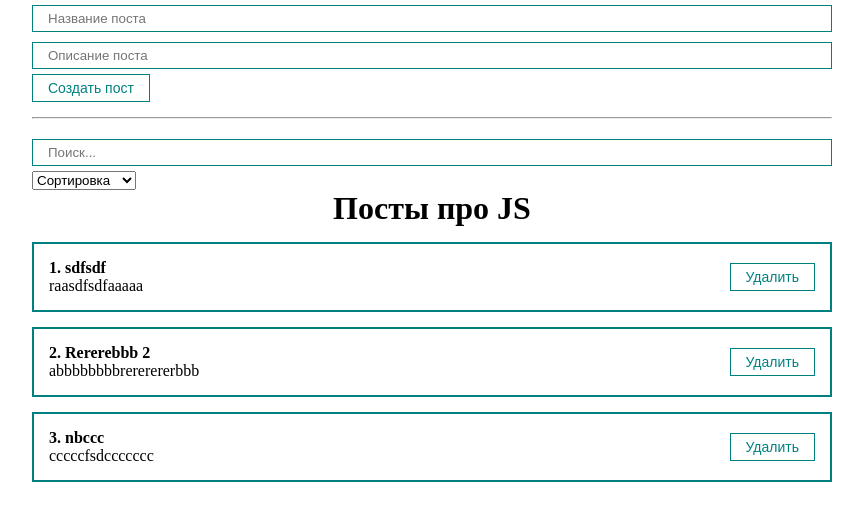
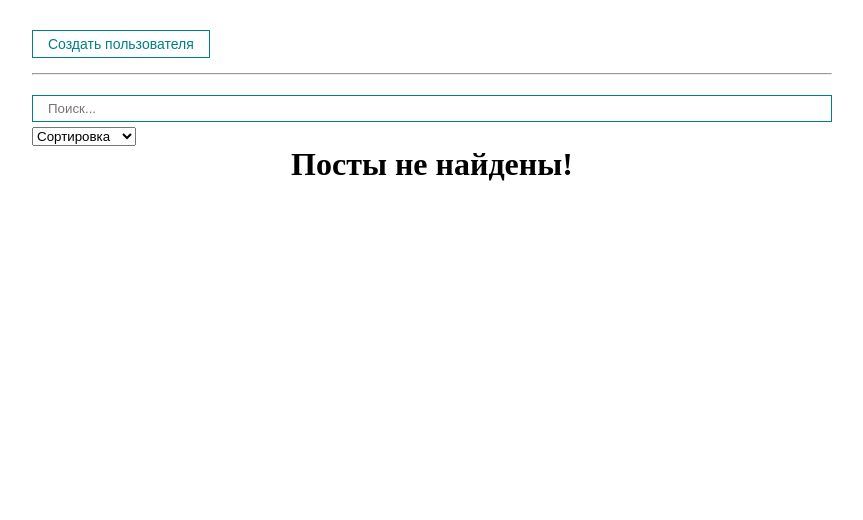
Before and after one commit to DmitryVelichko/react-base, a React (Create React App) app: page / in a window 1280 px wide. Shown: the top 520 px of the page, without its empty margins (208-1071 px from the left). Built offline with nearby package versions, Linux system fonts and the light colour scheme.

Commit message:
new commit

```diff
--- a/src/App.js
+++ b/src/App.js
@@ -1,37 +1,21 @@
 import React, { useState, useMemo } from 'react';
 import PostForm from './components/PostForm';
 import PostList from './components/PostList';
-import MySelect from './components/UI/select/MySelect';
-import MyInput from './components/UI/input/MyInput';
+import MyButton from './components/UI/button/MyButton';
 import PostFilter from './components/PostFilter';
 import './styles/App.css';
+import MyModal from './components/UI/MyModal/MyModal';
+import { usePosts } from './hooks/usePosts';
 
 const App = () => {
-  const [posts, setPosts] = useState([
-    { id: 1, title: 'sdfsdf', body: 'raasdfsdfaaaaa' },
-    { id: 2, title: 'Rererebbb 2', body: 'abbbbbbbbrererererbbb' },
-    { id: 3, title: 'nbccc', body: 'cccccfsdccccccc' },
-  ]);
-
+  const [posts, setPosts] = useState([]);
   const [filter, setFilter] = useState({ sort: '', query: '' });
-
-  const sortedPosts = useMemo(() => {
-    if (filter.sort) {
-      return [...posts].sort((a, b) =>
-        a[filter.sort].localeCompare(b[filter.sort])
-      );
-    }
-    return posts;
-  }, [filter.sort, posts]);
-
-  const sortedAndSearchedPosts = useMemo(() => {
-    return sortedPosts.filter((post) =>
-      post.title.toLowerCase().includes(filter.query)
-    );
-  }, [filter.query, sortedPosts]);
+  const [modal, setModal] = useState(false);
+  const sortedAndSearchedPosts = usePosts(posts, filter.sort, filter.query);
 
   const createPost = (newPost) => {
     setPosts([...posts, newPost]);
+    setModal(false);
   };
 
   const removePost = (post) => {
@@ -40,7 +24,13 @@
 
   return (
     <div className='App'>
-      <PostForm create={createPost} />
+      <MyButton style={{ marginTop: '30px' }} onClick={() => setModal(true)}>
+        Создать пользователя
+      </MyButton>
+      <MyModal visible={modal} setVisible={setModal}>
+        <PostForm create={createPost} />
+      </MyModal>
+
       <hr style={{ margin: '15px 0' }} />
       <PostFilter filter={filter} setFilter={setFilter} />
 
--- a/src/components/PostList.jsx
+++ b/src/components/PostList.jsx
@@ -1,5 +1,6 @@
 import React from 'react';
 import PostItem from './PostItem';
+import { TransitionGroup, CSSTransition } from 'react-transition-group';
 
 const PostList = ({ posts, title, remove }) => {
   if (!posts.length) {
@@ -9,9 +10,13 @@
   return (
     <div>
       <h1 style={{ textAlign: 'center' }}>{title}</h1>
-      {posts.map((post, index) => (
-        <PostItem remove={remove} number={index} post={post} key={post.id} />
-      ))}
+      <TransitionGroup>
+        {posts.map((post, index) => (
+          <CSSTransition key={post.id} timeout={500} classNames='post'>
+            <PostItem remove={remove} number={index} post={post} />
+          </CSSTransition>
+        ))}
+      </TransitionGroup>
     </div>
   );
 };
--- a/src/components/UI/MyModal/MyModal.jsx
+++ b/src/components/UI/MyModal/MyModal.jsx
@@ -1,9 +1,23 @@
-import React from 'react'
+import React from 'react';
+import classes from './MyModal.module.css';
 
-const MyModal = () => {
+const MyModal = ({ children, visible, setVisible }) => {
+  const rootClasses = [classes.myModal];
+
+  if (visible) {
+    rootClasses.push(classes.active);
+  }
+
   return (
-    <div>MyModal</div>
-  )
-}
+    <div className={rootClasses.join(' ')} onClick={() => setVisible(false)}>
+      <div
+        className={classes.myModalContent}
+        onClick={(e) => e.stopPropagation()}
+      >
+        {children}
+      </div>
+    </div>
+  );
+};
 
-export default MyModal
+export default MyModal;
--- a/src/components/UI/MyModal/MyModal.module.css
+++ b/src/components/UI/MyModal/MyModal.module.css
@@ -5,4 +5,18 @@
     left: 0;
     right: 0;
     display: none;
+    background: rgba(0,0,0,0.5);
 }
+
+.myModalContent {
+    padding: 25px;
+    background: white;
+    border-radius: 16px;
+    min-width: 250px;
+}
+
+.myModal.active {
+    display: flex;
+    justify-content: center;
+    align-items: center;
+}
--- /dev/null
+++ b/src/hooks/usePosts.js
@@ -0,0 +1,24 @@
+import { useMemo } from 'react';
+
+export const useSortedPosts = (posts, sort) => {
+  const sortedPosts = useMemo(() => {
+    if (sort) {
+      return [...posts].sort((a, b) => a[sort].localeCompare(b[sort]));
+    }
+    return posts;
+  }, [sort, posts]);
+
+  return sortedPosts;
+};
+
+export const usePosts = (posts, sort, query) => {
+  const sortedPosts = useSortedPosts(posts, sort);
+
+  const sortedAndSearchedPosts = useMemo(() => {
+    return sortedPosts.filter((post) =>
+      post.title.toLowerCase().includes(query)
+    );
+  }, [query, sortedPosts]);
+
+  return sortedAndSearchedPosts
+};
--- a/src/styles/App.css
+++ b/src/styles/App.css
@@ -21,3 +21,21 @@
   justify-content: space-between;
   align-items: center;
 }
+
+.post-enter {
+  transform: translateX(-350px);
+}
+
+.post-enter-active {
+  transform: translateX(0px);
+  transition: all 500ms ease-in;
+}
+
+.post-exit {
+  opacity: 1;
+}
+
+.post-exit-active {
+  transform: translateX(-350px);
+  transition: all 500ms ease-in;
+}
```
Lines whose indentation alone changed are shown as unchanged.
